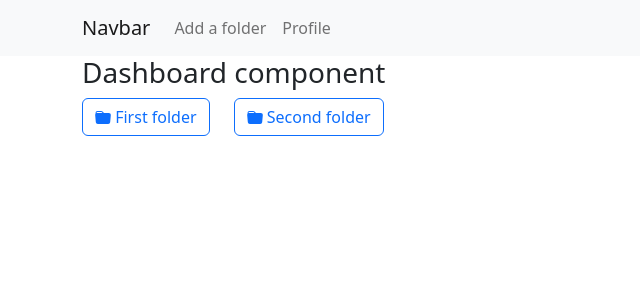
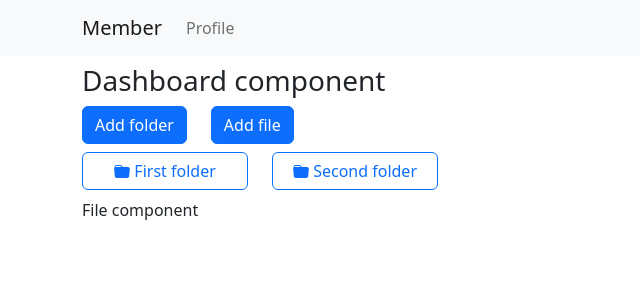
Before and after one commit to kostiantynnahula/member-client, a React (Create React App) app: page / in a window 1280 px wide. Shown: the top 300 px of the page, without its empty margins (0-640 px from the left). Built offline with nearby package versions, Linux system fonts and the light colour scheme.

Commit message:
Update dashboard component

```diff
--- a/src/components/Layout/Navbar/Navbar.tsx
+++ b/src/components/Layout/Navbar/Navbar.tsx
@@ -10,9 +10,8 @@ export const Navbar = () => {
     <div className="navbar-container">
       <BootstaroNavBar bg="light" variant="light">
         <Container>
-          <BootstaroNavBar.Brand as={Link} to='/'>Navbar</BootstaroNavBar.Brand>
+          <BootstaroNavBar.Brand as={Link} to='/'>Member</BootstaroNavBar.Brand>
           <Nav className="me-auto">
-            <Nav.Link href="#home">Add a folder</Nav.Link>
             <Nav.Link
               as={Link}
               to='/profile'
--- a/src/components/Layout/Root/Root.tsx
+++ b/src/components/Layout/Root/Root.tsx
@@ -12,7 +12,7 @@ export const Root = () => {
       <Navbar/>
       <Container>
         <Row>
-          <Col>
+          <Col className='mt-2 mb-2'>
             <Outlet/>
           </Col>
         </Row>
--- a/src/components/Pages/Dashboard/Dashboard.tsx
+++ b/src/components/Pages/Dashboard/Dashboard.tsx
@@ -1,25 +1,91 @@
-import { Row, Col } from 'react-bootstrap';
+import { useState, useCallback } from 'react';
+import { Row, Col, Button, Modal } from 'react-bootstrap';
 import { FolderItem } from './../Folder/FolderItem';
+import { File } from './../Folder/File';
 import './Dashboard.scss'
 
 export const Dashboard = () => {
+
+  const [folderModal, setFolderModal] = useState<boolean>(false);
+  const [fileModal, setFileModal] = useState<boolean>(false);
+
+  const onSubmitFolder = useCallback(() => {
+    setFolderModal(false);
+  }, [folderModal]);
+
+  const onSubmitFile = useCallback(() => {
+    setFileModal(false);
+  }, [fileModal]);
+
   return (
     <>
       <h3>Dashboard component</h3>
+      <div>
         <Row xs="auto">
           <Col>
+            <Button
+              onClick={() => setFolderModal(true)}
+            >Add folder</Button>
+          </Col>
+          <Col>
+            <Button
+              onClick={() => setFileModal(true)}
+            >Add file</Button>
+          </Col>
+        </Row>
+      </div>
+      <div className='mb-2 mt-2'>
+        <Row>
+          <Col xs={2}>
             <FolderItem
               id='1'
               name='First folder'
             />
           </Col>
-        <Col>
+          <Col xs={2}>
             <FolderItem
               id='2'
               name='Second folder'
             />
           </Col>
         </Row>
+      </div>
+      <div>
+        <Row xs="auto">
+          <Col>
+            <File/>
+          </Col>
+        </Row>
+      </div>
+      <Modal show={folderModal} onHide={() => setFolderModal(false)} animation={false}>
+        <Modal.Header closeButton>
+          <Modal.Title>Folder modal</Modal.Title>
+        </Modal.Header>
+        <Modal.Body>Woohoo, you're reading this text in a modal!</Modal.Body>
+        <Modal.Footer>
+          <Button variant="secondary" onClick={() => setFolderModal(false)}>
+            Close
+          </Button>
+          <Button variant="primary" onClick={onSubmitFolder}>
+            Save Changes
+          </Button>
+        </Modal.Footer>
+      </Modal>
+
+      <Modal show={fileModal} onHide={() => setFileModal(false)} animation={false}>
+        <Modal.Header closeButton>
+          <Modal.Title>File modal</Modal.Title>
+        </Modal.Header>
+        <Modal.Body>Woohoo, you're reading this text in a modal!</Modal.Body>
+        <Modal.Footer>
+          <Button variant="secondary" onClick={() => setFileModal(false)}>
+            Close
+          </Button>
+          <Button variant="primary" onClick={onSubmitFile}>
+            Save Changes
+          </Button>
+        </Modal.Footer>
+      </Modal>
     </>
   );
 };
--- /dev/null
+++ b/src/components/Pages/Folder/File.tsx
@@ -0,0 +1,7 @@
+export const File = () => {
+  return (
+    <>
+      File component
+    </>
+  );
+}
--- a/src/components/Pages/Folder/FolderItem.tsx
+++ b/src/components/Pages/Folder/FolderItem.tsx
@@ -8,7 +8,7 @@ export const FolderItem = (prop: IFolderItemProp) => {
     <>
       <Link
         to={`folder/${prop.id}`}
-        className='btn btn-outline-primary'
+        className='btn btn-outline-primary w-100 text-left'
       >
         <BsFolderFill/> {prop.name}
       </Link>
```
Lines whose indentation alone changed are shown as unchanged.
